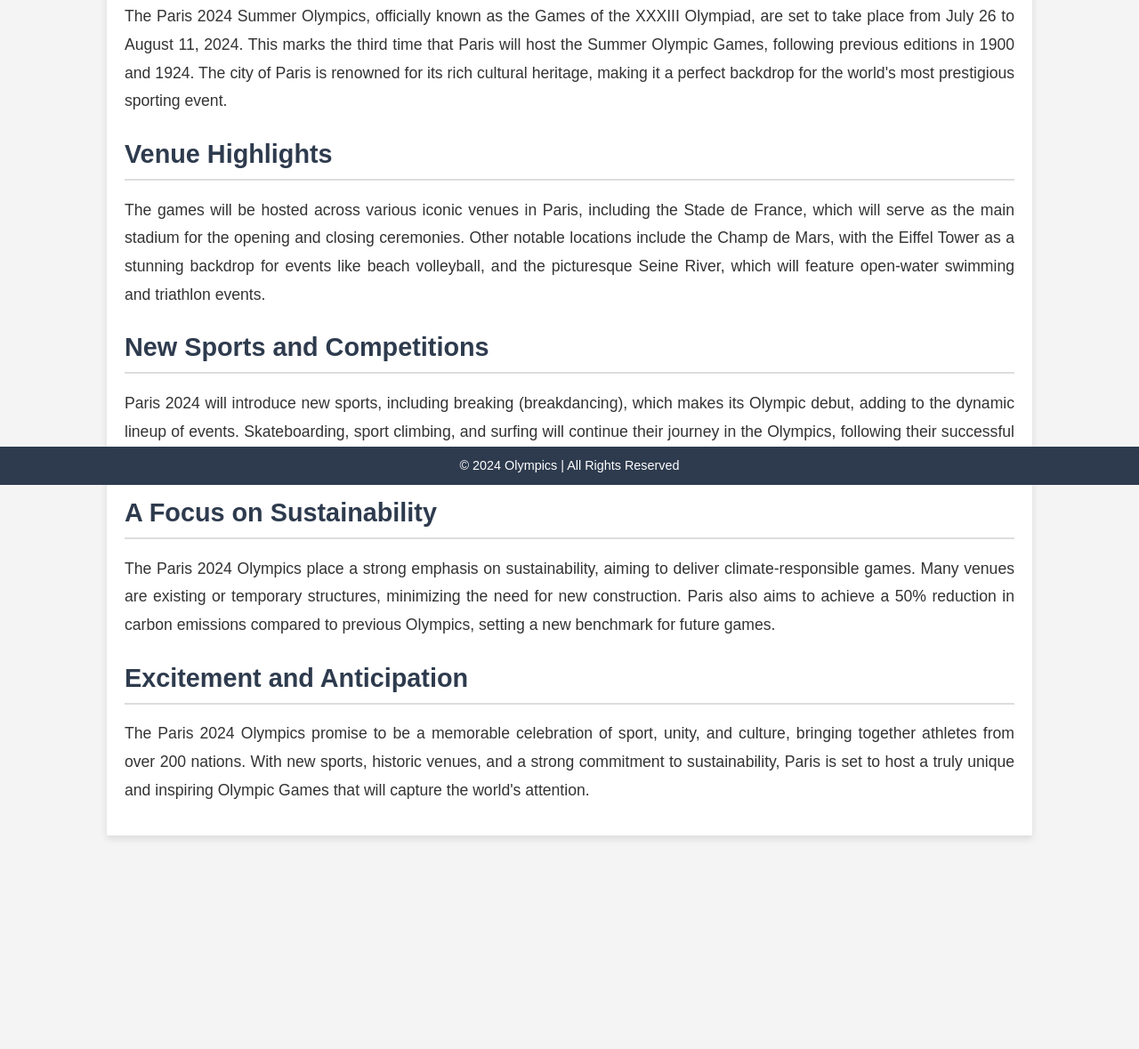
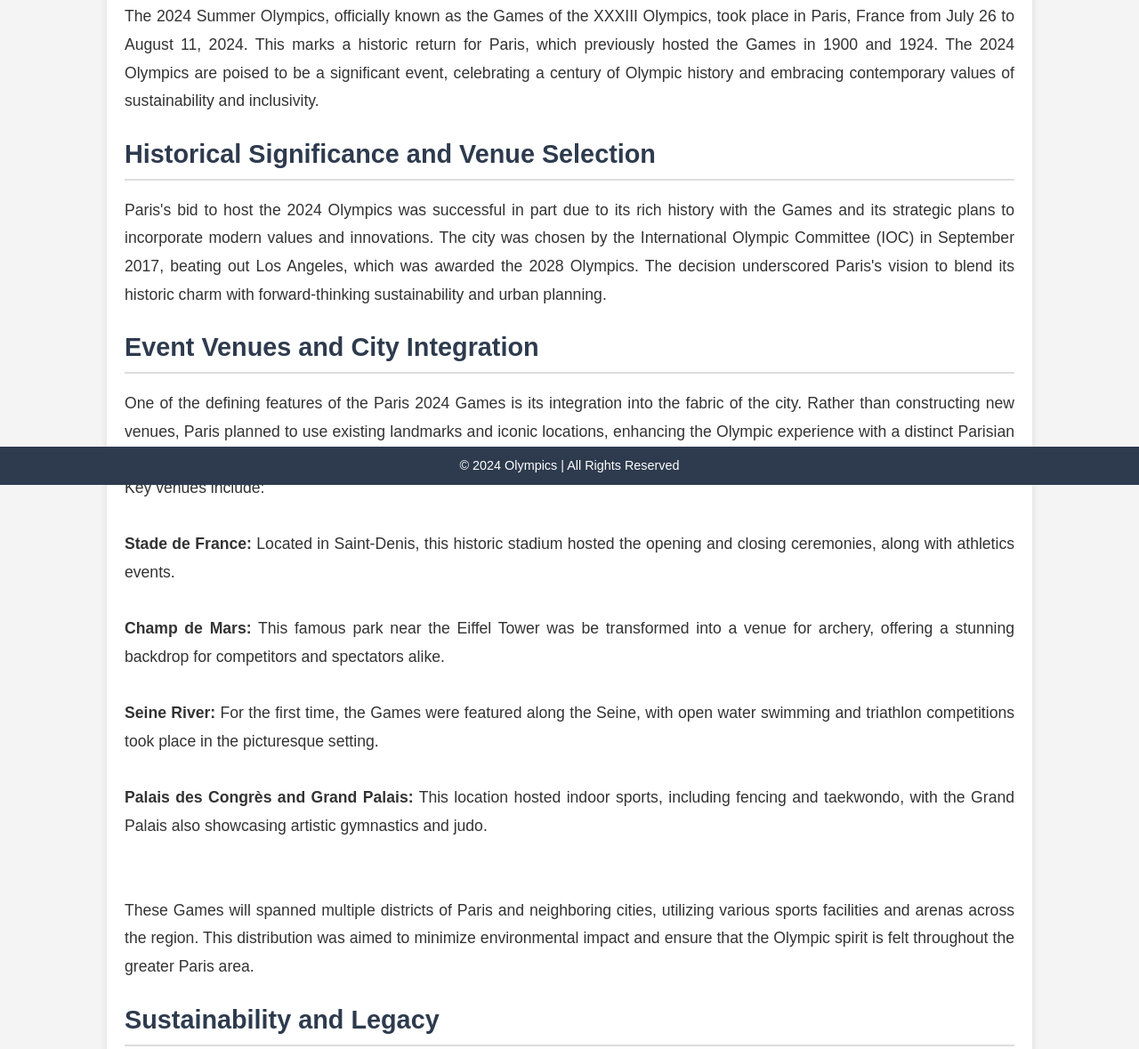
Before and after one commit to olympics24/2024olympics, a plain HTML site: page index.html in a window 1280 px wide. Shown: the part 255-1434 px from the top of the page at 89% size. Before the commit the page ends 1254 px from the top, so only its background shows below. Drawn offline with Linux system fonts and the light colour scheme.

Commit message:
Update index.html

```diff
--- a/index.html
+++ b/index.html
@@ -28,19 +28,38 @@
 
     <main>
         <h1>Paris 2024 Summer Olympics</h1>
-        <p>The Paris 2024 Summer Olympics, officially known as the Games of the XXXIII Olympiad, are set to take place from July 26 to August 11, 2024. This marks the third time that Paris will host the Summer Olympic Games, following previous editions in 1900 and 1924. The city of Paris is renowned for its rich cultural heritage, making it a perfect backdrop for the world's most prestigious sporting event.</p>
+        <p>The 2024 Summer Olympics, officially known as the Games of the XXXIII Olympics, took place in Paris, France from July 26 to August 11, 2024. This marks a historic return for Paris, which previously hosted the Games in 1900 and 1924. The 2024 Olympics are poised to be a significant event, celebrating a century of Olympic history and embracing contemporary values of sustainability and inclusivity.</p>
 
-        <h2>Venue Highlights</h2>
-        <p>The games will be hosted across various iconic venues in Paris, including the Stade de France, which will serve as the main stadium for the opening and closing ceremonies. Other notable locations include the Champ de Mars, with the Eiffel Tower as a stunning backdrop for events like beach volleyball, and the picturesque Seine River, which will feature open-water swimming and triathlon events.</p>
+        <h2>Historical Significance and Venue Selection</h2>
+        <p>Paris's bid to host the 2024 Olympics was successful in part due to its rich history with the Games and its strategic plans to incorporate modern values and innovations. The city was chosen by the International Olympic Committee (IOC) in September 2017, beating out Los Angeles, which was awarded the 2028 Olympics. The decision underscored Paris's vision to blend its historic charm with forward-thinking sustainability and urban planning.</p>
 
-        <h2>New Sports and Competitions</h2>
-        <p>Paris 2024 will introduce new sports, including breaking (breakdancing), which makes its Olympic debut, adding to the dynamic lineup of events. Skateboarding, sport climbing, and surfing will continue their journey in the Olympics, following their successful introduction in Tokyo 2020.</p>
+        <h2>Event Venues and City Integration</h2>
+        <p>One of the defining features of the Paris 2024 Games is its integration into the fabric of the city. Rather than constructing new venues, Paris planned to use existing landmarks and iconic locations, enhancing the Olympic experience with a distinct Parisian flair. <br> Key venues include:   <br><br>
+            <strong>Stade de France:</strong> Located in Saint-Denis, this historic stadium hosted the opening and closing ceremonies, along with athletics events.  <br><br>
+            <strong>Champ de Mars:</strong> This famous park near the Eiffel Tower was be transformed into a venue for archery, offering a stunning backdrop for competitors and spectators alike.    <br><br>
+            <strong>Seine River:</strong> For the first time, the Games were featured along the Seine, with open water swimming and triathlon competitions took place in the picturesque setting. <br><br>
+            <strong>Palais des Congrès and Grand Palais:</strong> This location hosted indoor sports, including fencing and taekwondo, with the Grand Palais also showcasing artistic gymnastics and judo.    <br><br><br>
 
-        <h2>A Focus on Sustainability</h2>
-        <p>The Paris 2024 Olympics place a strong emphasis on sustainability, aiming to deliver climate-responsible games. Many venues are existing or temporary structures, minimizing the need for new construction. Paris also aims to achieve a 50% reduction in carbon emissions compared to previous Olympics, setting a new benchmark for future games.</p>
+            These Games will spanned multiple districts of Paris and neighboring cities, utilizing various sports facilities and arenas across the region. This distribution was aimed to minimize environmental impact and ensure that the Olympic spirit is felt throughout the greater Paris area.</p>
 
-        <h2>Excitement and Anticipation</h2>
-        <p>The Paris 2024 Olympics promise to be a memorable celebration of sport, unity, and culture, bringing together athletes from over 200 nations. With new sports, historic venues, and a strong commitment to sustainability, Paris is set to host a truly unique and inspiring Olympic Games that will capture the world's attention.</p>
+        <h2>Sustainability and Legacy</h2>
+        <p>Paris 2024 is committed to setting new standards in sustainability. The organizers have outlined a comprehensive plan to reduce the environmental footprint of the Games, focusing on energy efficiency, waste management, and sustainable transportation. <br>  Key initiatives include:   <br><br>
+            <strong>Green Venues:</strong> Many of the venues were renovated with sustainability in mind, incorporating energy-efficient technologies and eco-friendly materials.  <br><br>
+            <strong>Public Transportation:</strong>The Games encouraged the use of public transport, with the Paris Metro and RER trains being integral to the transportation strategy.    <br><br>
+            <strong>Waste Reduction:</strong>There were efforts to minimize waste and promote recycling, with initiatives to manage food waste and promote reusable materials.    <br><br><br>
+
+            The legacy of the Paris 2024 Games was envisioned as one of long-term benefits for the city and its residents. The infrastructure improvements and urban developments associated with the Games are expected to provide lasting value, enhancing the quality of life in Paris and boosting local economies.</p>
+
+        <h2>Inclusivity and Innovation</h2>
+        <p>Paris 2024 was aimed to be a benchmark for inclusivity, embracing diversity both in terms of athletes and spectators. The Games featured a wide array of sports, including those that have gained popularity in recent years such as skateboarding, surfing, and climbing. These events are designed to attract younger audiences and highlight the evolving nature of the Olympic movement.   <br><br>
+            Additionally, the Paris Games emphasized gender equality, with a commitment to ensur equal representation of male and female athletes across all sports. This aligns with the broader goals of the IOC to promote fairness and inclusivity in the Olympic Games.</p>
+
+        <h2>Cultural and Social Impact</h2>
+        <p>The Paris Olympics were a celebration of both sports and culture. The Games showcased French culture through various cultural events and performances, integrating the Olympic experience with Paris's rich artistic and historical heritage. Cultural festivities were held throughout the city, offering visitors and locals alike the opportunity to engage with French traditions and contemporary arts.</p>
+
+        <h2>Conclusion</h2>
+        <p>The 2024 Paris Olympics represented a unique fusion of historical legacy and modern innovation. With a focus on sustainability, inclusivity, and cultural integration, the Paris Games were set to leave a lasting impact on the city and the global Olympic movement. As Paris welcomed the world, the Games promised to be a celebration of athletic excellence and a testament to the enduring spirit of the Olympic ideal.</p>
+
     </main>
 
 
```
